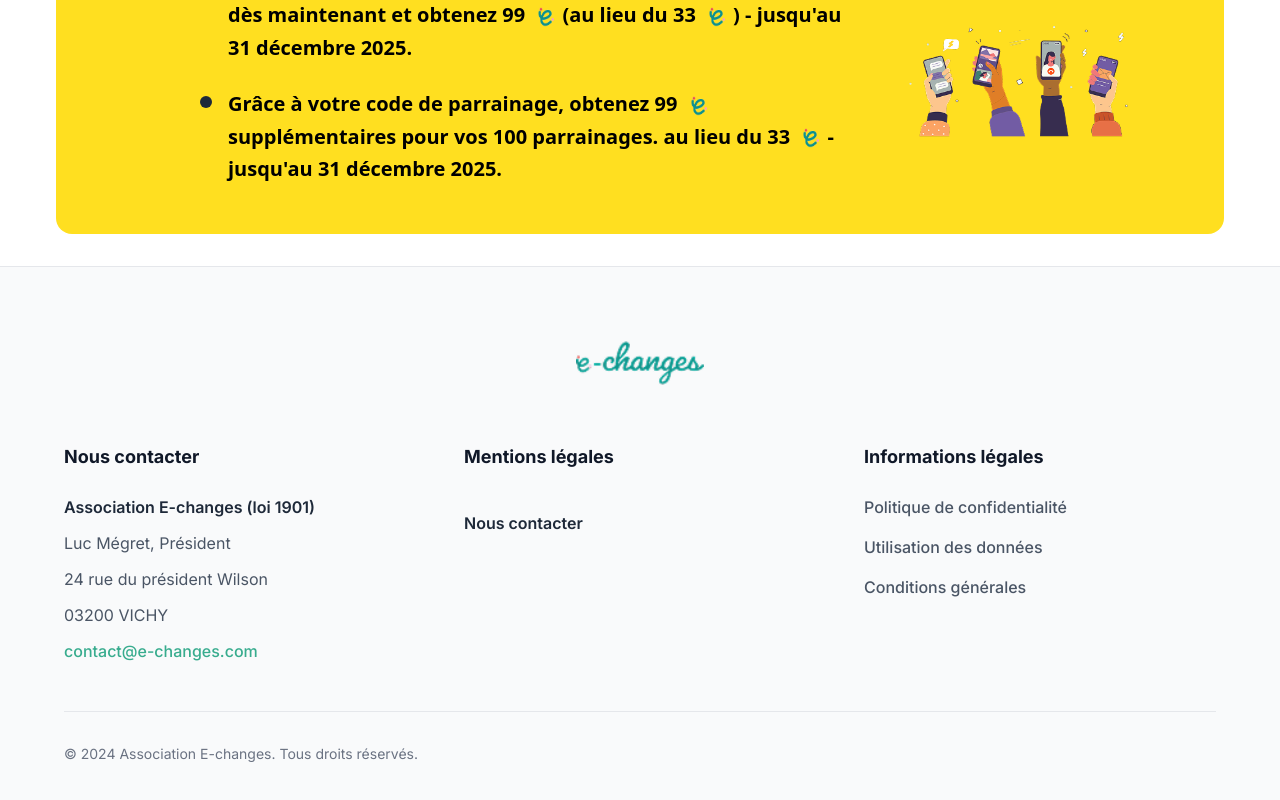
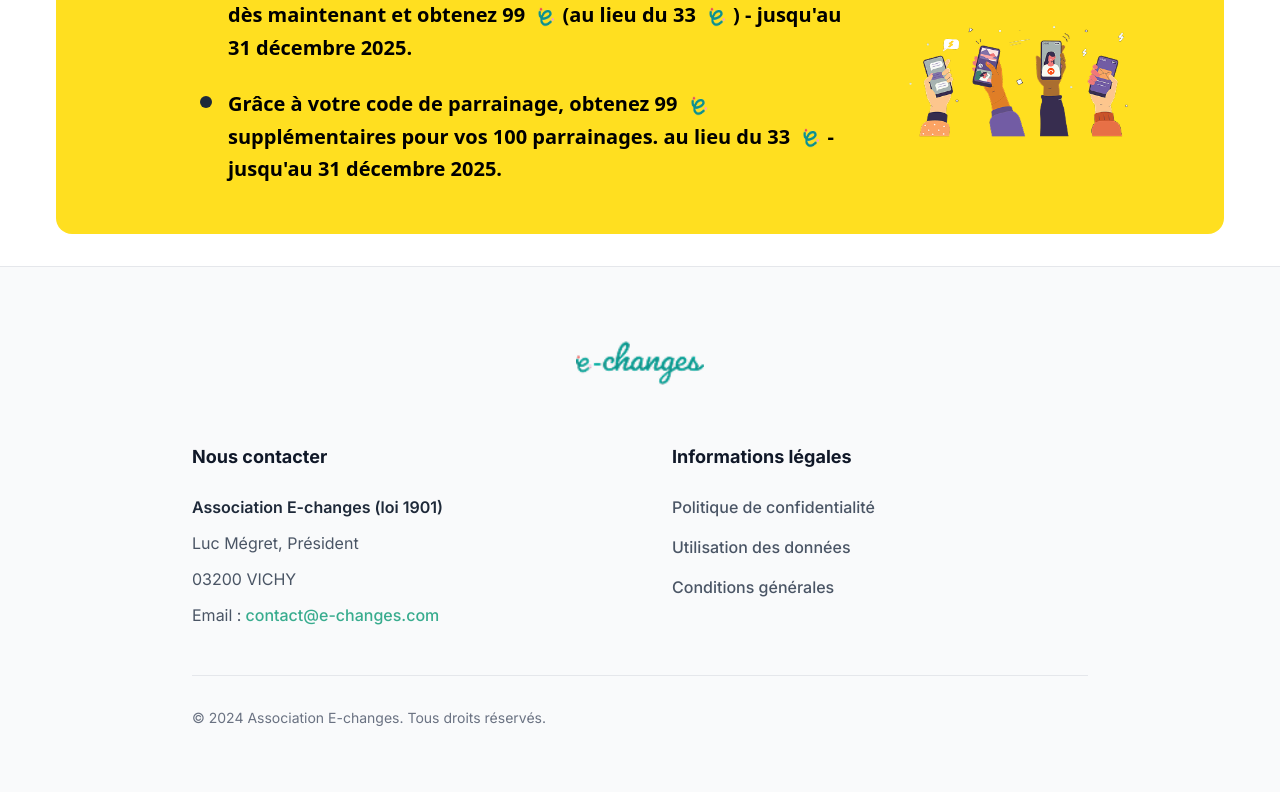
Before and after one commit to Habibhnini/e-changes, a Next.js app: page / in a window 1280 px wide. Shown: the part 3884-4684 px from the top of the page. Built offline with nearby package versions, Linux system fonts and the light colour scheme.

Commit message:
changement video

```diff
--- a/src/app/components/Footer.tsx
+++ b/src/app/components/Footer.tsx
@@ -16,7 +16,7 @@
   return (
     <>
       <footer className="bg-gray-50 py-16 px-4 border-t border-gray-200">
-        <div className="max-w-6xl mx-auto">
+        <div className="max-w-4xl mx-auto">
           {/* Logo */}
           <div className="text-center mb-12">
             <img
@@ -26,10 +26,10 @@
             />
           </div>
 
-          {/* Main Content Grid */}
-          <div className="grid md:grid-cols-3 gap-12 mb-12">
+          {/* Main Content Grid - Now 2 columns */}
+          <div className="grid md:grid-cols-2 gap-16 mb-12">
             {/* Contact Information */}
-            <div>
+            <div className="text-center md:text-left">
               <h3 className="text-lg font-bold text-gray-900 mb-6">
                 Nous contacter
               </h3>
@@ -38,36 +38,21 @@
                   Association E-changes (loi 1901)
                 </p>
                 <p>Luc Mégret, Président</p>
-                <p>24 rue du président Wilson</p>
                 <p>03200 VICHY</p>
-                <a
-                  href="mailto:contact@e-changes.com"
-                  className="text-[#38AC8E] hover:text-[#2DD4BF] transition-colors duration-200 font-medium"
-                >
-                  contact@e-changes.com
-                </a>
+                <p>
+                  Email :
+                  <a
+                    href="mailto:contact@e-changes.com"
+                    className="text-[#38AC8E] hover:text-[#2DD4BF] transition-colors duration-200 font-medium ml-1"
+                  >
+                    contact@e-changes.com
+                  </a>
+                </p>
               </div>
             </div>
 
             {/* Legal Information */}
-            <div>
-              <h3 className="text-lg font-bold text-gray-900 mb-6">
-                Mentions légales
-              </h3>
-              <div className="space-y-3 text-gray-600">
-                <div className="pt-4">
-                  <button
-                    onClick={openContactPopup}
-                    className="font-semibold text-gray-800 hover:text-[#38AC8E] transition-colors duration-200 cursor-pointer"
-                  >
-                    Nous contacter
-                  </button>
-                </div>
-              </div>
-            </div>
-
-            {/* Policies */}
-            <div>
+            <div className="text-center md:text-left">
               <h3 className="text-lg font-bold text-gray-900 mb-6">
                 Informations légales
               </h3>
@@ -108,7 +93,7 @@
       {/* Contact Popup */}
       {isContactPopupOpen && (
         <div className="fixed inset-0 backdrop-blur-md bg-black/10 flex items-center justify-center z-50 p-4">
-          <div className="bg-white rounded-lg max-w-md w-full p-6 relative">
+          <div className="bg-white rounded-lg max-w-md w-full p-6 relative shadow-2xl">
             {/* Close button */}
             <button
               onClick={closeContactPopup}
@@ -132,19 +117,20 @@
             {/* Popup content */}
             <div>
               <h3 className="text-xl font-bold text-gray-900 mb-6">
-                Mentions légales
+                Information supplémentaire
               </h3>
-              <div className="space-y-3 text-gray-600">
+              <div className="space-y-4 text-gray-600">
                 <div>
                   <p className="font-semibold text-gray-800">
                     Responsable de publication
                   </p>
                   <p>Luc Mégret</p>
                 </div>
-                <div className="pt-4">
-                  <p className="font-semibold text-gray-800">Nous contacter</p>
+
+                <div>
+                  <p className="font-semibold text-gray-800">Contact</p>
                   <p>
-                    Par email :
+                    Email :
                     <a
                       href="mailto:contact@e-changes.com"
                       className="text-[#38AC8E] hover:text-[#2DD4BF] transition-colors duration-200 font-medium ml-1"
--- a/src/app/page.tsx
+++ b/src/app/page.tsx
@@ -215,7 +215,6 @@
           muted
           loop
           playsInline
-          poster="/video-thumbnail.jpg"
         >
           <source src="/video.mp4" type="video/mp4" />
           Your browser does not support the video tag.
```
Also changed, not shown: 1 other file (tests, documents, lock files or other folders).
